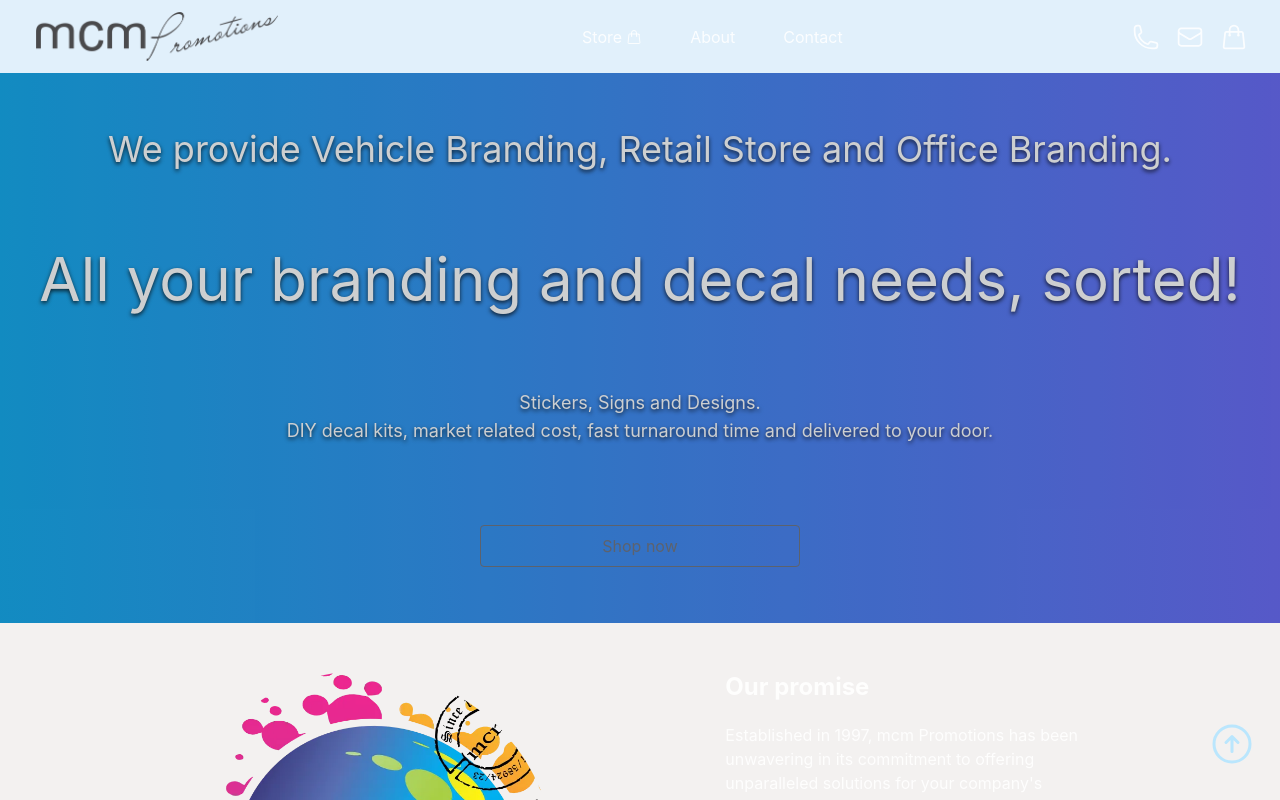
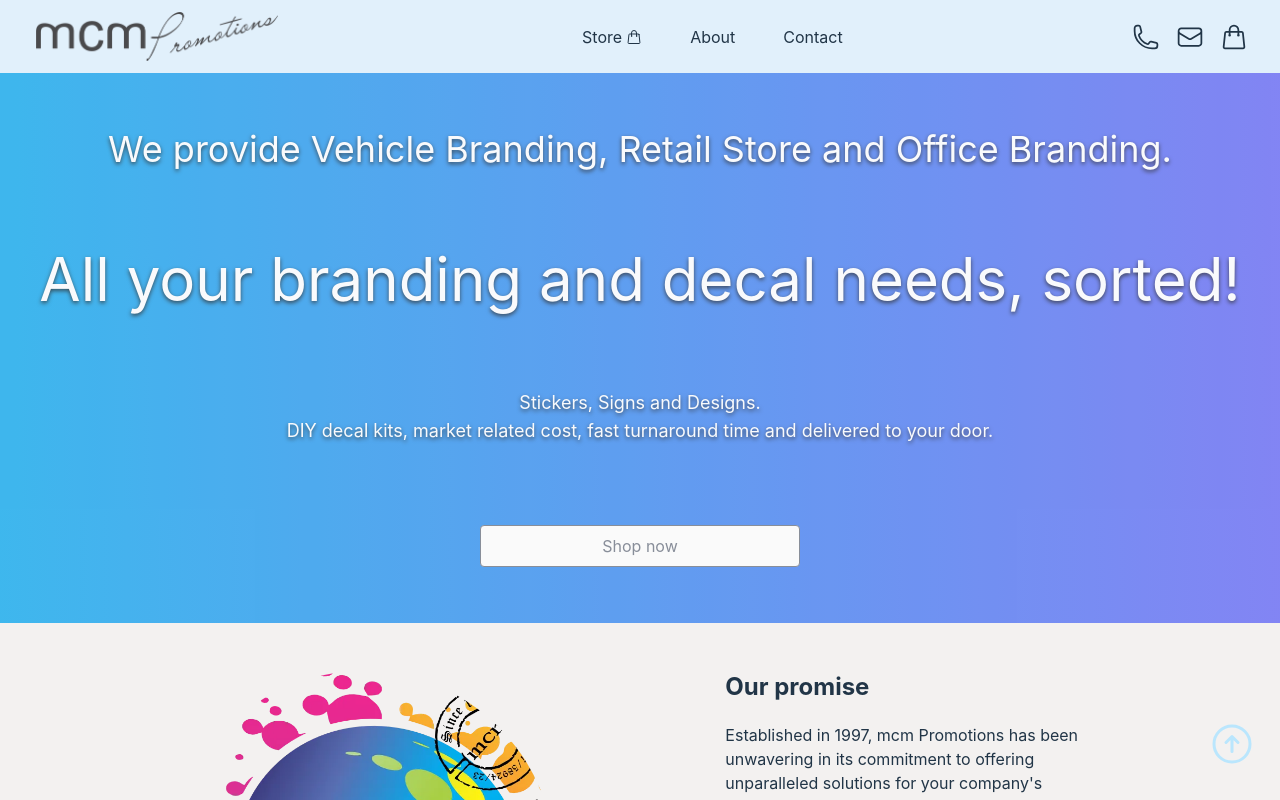
Before and after one commit to marnoux/mcm, a React (Vite) app: page / in a window 1280 px wide. Shown: the top 800 px of the page. Built offline with nearby package versions, Linux system fonts and the light colour scheme.

Commit message:
Remove dark theme

```diff
--- a/src/index.css
+++ b/src/index.css
@@ -7,9 +7,19 @@
   line-height: 1.5;
   font-weight: 400;
 
+  color: #213547;
+  background-color: #ffffff;
+
   color-scheme: light dark;
-  color: rgba(255, 255, 255, 0.87);
-  background-color: #242424;
+
+
+  a:hover{
+    color: #0ea5e9
+  }
+
+  button {
+    background-color: #f9f9f9;
+  }
 
   font-synthesis: none;
   text-rendering: optimizeLegibility;
```
